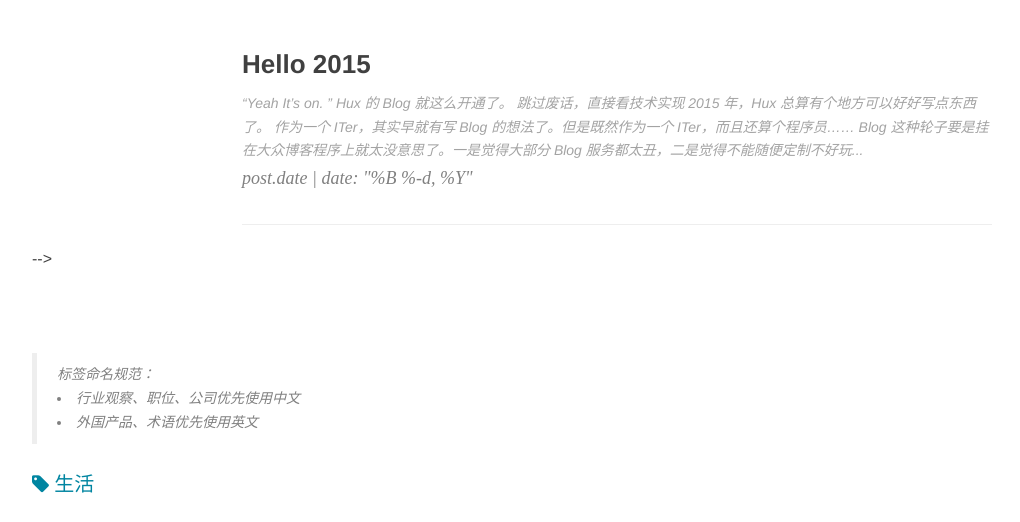
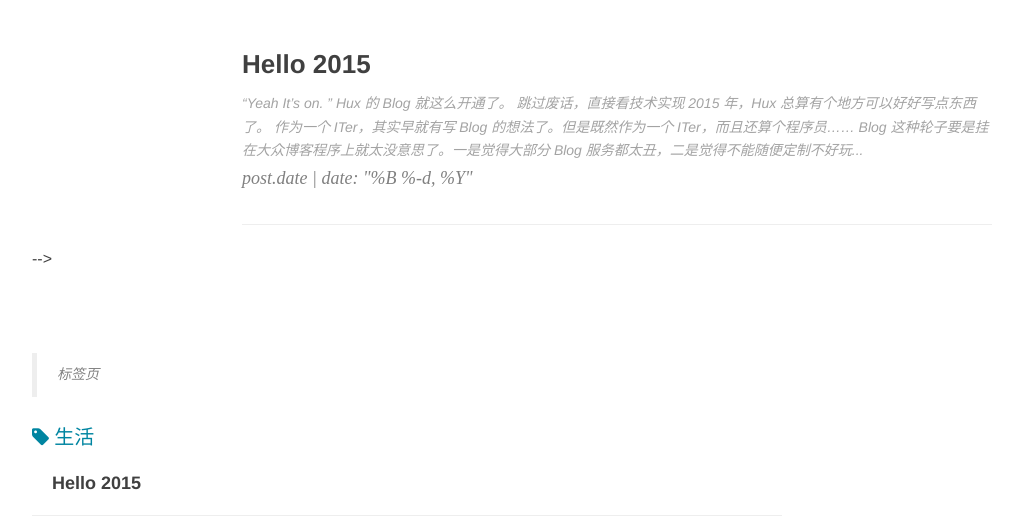
Before and after one commit to EwanZhang/EwanZhang, a Jekyll site: the page built from tags.html, in a window 1280 px wide. Shown: the part 464-986 px from the top of the page, without its empty margins (233-1253 px from the left). Built offline with Jekyll 4.4.1, drawn with Linux system fonts in a browser that asks for light colours; nearby versions of some CDN libraries; comment, search, counter and statistics services are not loaded.

Commit message:
Update tags.html

```diff
--- a/tags.html
+++ b/tags.html
@@ -30,9 +30,7 @@
 			</div>
 
             <blockquote class="tag-comments">
-                标签命名规范：
-                    <li>行业观察、职位、公司优先使用中文</li>
-                    <li>外国产品、术语优先使用英文</li>
+                标签页
             </blockquote>
 
             <!-- 标签列表 -->
```
